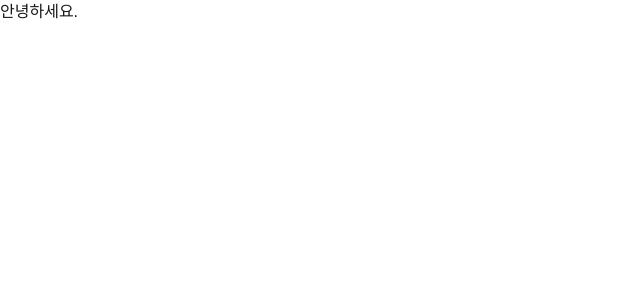
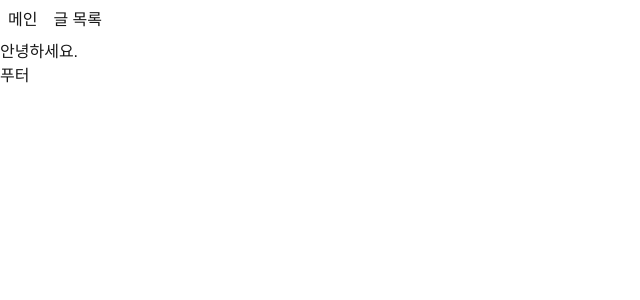
Before and after one commit to NIBble1492/p-14175-1, a Next.js app: page / in a window 1280 px wide. Shown: the top 300 px of the page, without its empty margins (0-640 px from the left). Built offline with nearby package versions, Linux system fonts and the light colour scheme.

Commit message:
feat: 레이아웃에 헤더 네비게이션 및 푸터 추가

```diff
--- a/src/app/layout.tsx
+++ b/src/app/layout.tsx
@@ -23,11 +23,23 @@ export default function RootLayout({
   children: React.ReactNode;
 }>) {
   return (
-    <html
-      lang="ko"
-      className={`${geistSans.variable} ${geistMono.variable} h-full antialiased`}
-    >
-      <body className="min-h-full flex flex-col">{children}</body>
+    <html lang="ko">
+      <body
+        className={`${geistSans.variable} ${geistMono.variable} antialiased`}
+      >
+        <header>
+          <nav className="flex">
+            <a href="/" className="p-2 rounded hover:bg-gray-100">
+              메인
+            </a>
+            <a href="/posts" className="p-2 rounded hover:bg-gray-100">
+              글 목록
+            </a>
+          </nav>
+        </header>
+        <main>{children}</main>
+        <footer>푸터</footer>
+      </body>
     </html>
   );
 }
```
